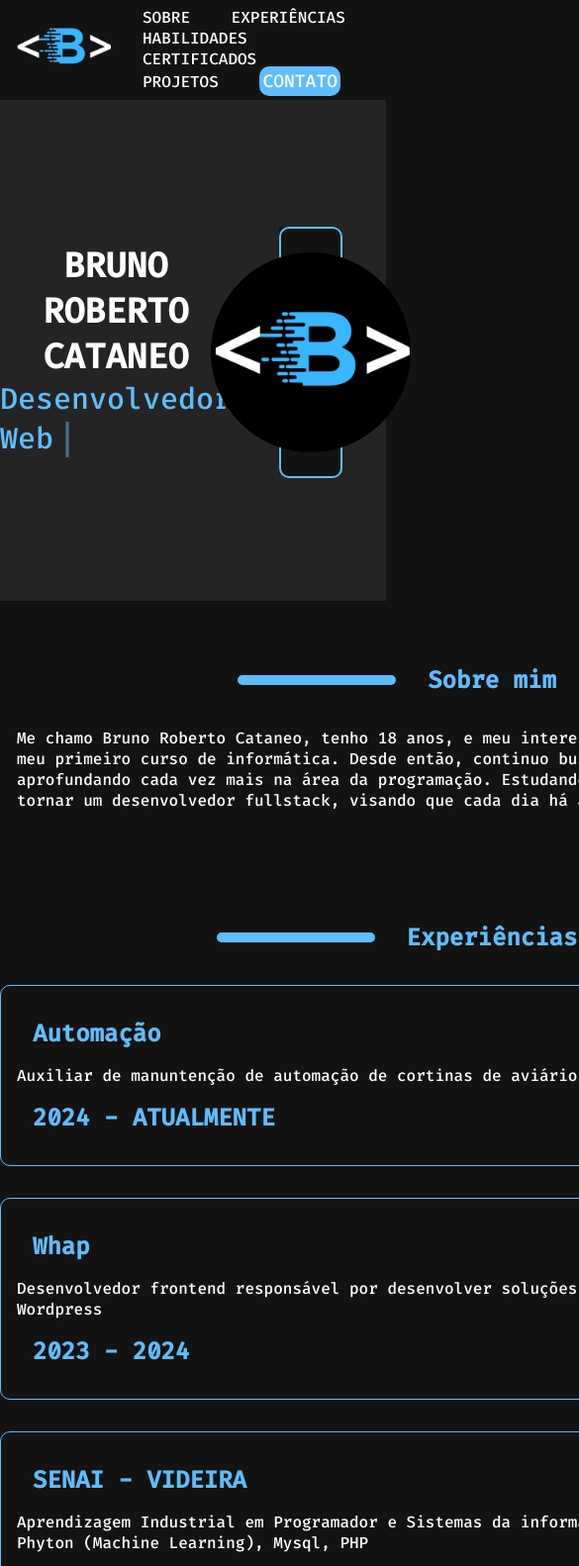
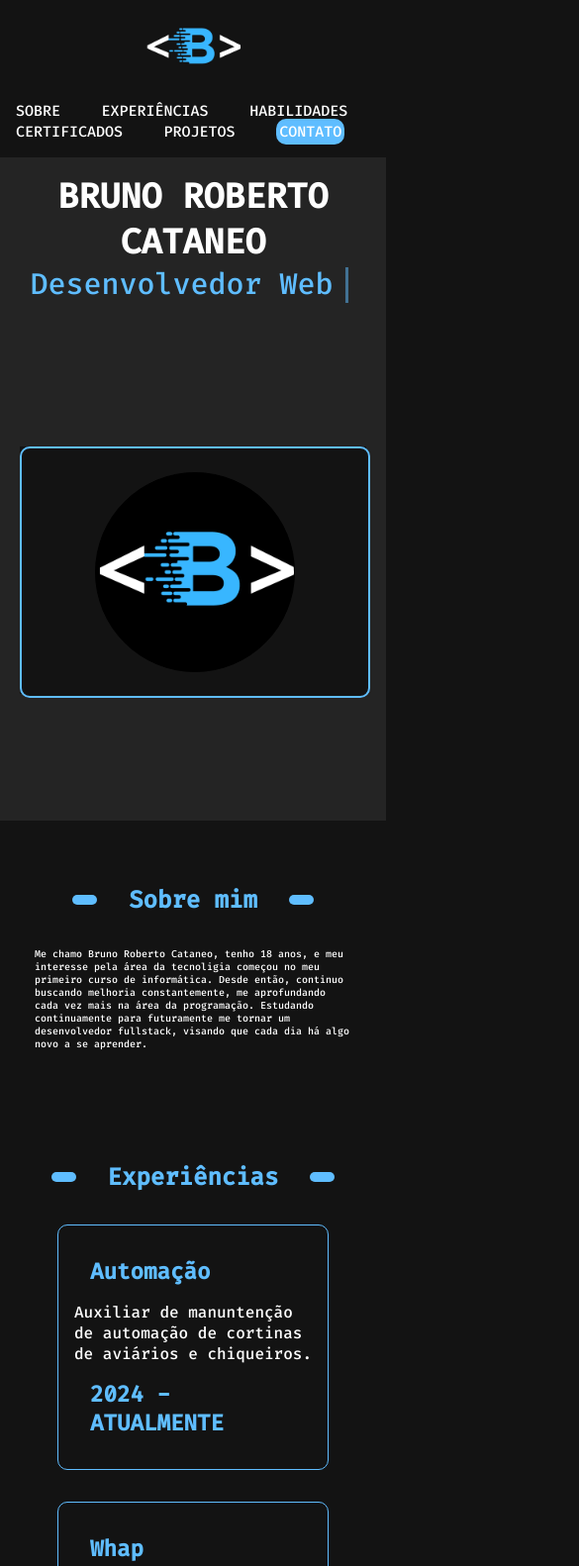
Before and after one commit to brunorobertocataneo/portif-lio, a plain HTML site: page index.html in a window 390 px wide. Shown: the top 1582 px of the page at 99% size, 585 px wide, since content can reach past the window. Drawn offline with Linux system fonts and the light colour scheme.

Commit message:
Add files via upload

```diff
--- a/css/components/body.css
+++ b/css/components/body.css
@@ -4,7 +4,6 @@
 	display: flex;
 	align-items: center;
 	justify-content: center;
-	flex-wrap: wrap;
 	flex-direction: column;
 }
 
@@ -349,3 +348,37 @@
 .gallery-controls{
 	background-color: transparent;
 }
+
+@media (max-width: 1030px){
+	.container_body{
+		flex-direction: column;
+	}
+	.main_text1{
+		width: 20rem;
+		font-size: 10px;
+	}
+	.line{
+		width: 25px;
+	}
+	.main_experiences{
+		width: 15rem;
+	}
+	.container_icons{
+		align-items: center;
+		font-size: 20px;
+		width: 20rem;
+	}
+	.icons{
+		display: none;
+	}
+	.subtitle_second{
+		font-size: 15px;
+	}
+	.container_body_2{
+		width: 100%;
+	}
+	.gallery img{
+		width: 7rem;
+		height: 12rem;
+	}
+}
--- a/css/components/header.css
+++ b/css/components/header.css
@@ -10,7 +10,7 @@
 	justify-content: center;
 	align-items: right;
 	flex-direction: column;
-	background-color: #242424;
+	background-color: transparent;
 }
 
 .header1 h2{
@@ -134,3 +134,21 @@
 .navbar a:hover{
 	color: #5FBDFF;
 }
+
+
+@media (max-width: 687px){
+	.container_header{
+		flex-direction: column;
+		width: 100%;
+		margin: 0;
+	}
+	.header1{
+		margin: 1rem;
+		width: 100%;
+		height: auto;
+	}
+	.text1{
+		text-align: center;
+	}
+
+}
--- a/css/components/navbar.css
+++ b/css/components/navbar.css
@@ -1,5 +1,4 @@
 .navbar{
-	height: rem;
 	display: flex;
 	align-items: center;
 	justify-content: space-around;
@@ -16,3 +15,15 @@
 	margin: 0rem 1rem;
 	color: white;
 }
+
+@media (max-width: 910px){
+	.navbar{
+		flex-direction: column;
+		height: auto;
+		padding-bottom: 1rem;
+	}
+	.navbar ul a{
+		flex-direction: column;
+		font-size: 15px;
+	}
+}
--- a/index.html
+++ b/index.html
@@ -241,8 +241,9 @@
 		<div class="link" id="contato">
 		<div class="container_footer">
 			<div class="socialicons">
-			<a href="https://www.facebook.com/bruno.cataneo.798/"><i class="fa-brands fa-facebook"></i></a>
-			<a href="https://www.instagram.com/bruno_r_cataneo/"><i class="fa-brands fa-instagram"></i></a>
+				<a href="https://www.facebook.com/bruno.cataneo.798/"><i class="fa-brands fa-facebook"></i></a>
+				<a href="https://www.instagram.com/bruno_r_cataneo/"><i class="fa-brands fa-instagram"></i></a>
+				<a href="https://github.com/brunorobertocataneo"><i class="fa-brands fa-github"></i></a>
 			</div>
 		</div>
 		<div class="footernav">
@@ -252,7 +253,6 @@
 				<a href="#habilidades">HABILIDADES</a>
 				<a href="#certificados">CERTIFICADOS</a>
 				<a href="#projetos">PROJETOS</a>
-				<a href="#contato">CONTATO</a>
 			</ul>
 		</div>
 		<div class="footerbutton">
```
